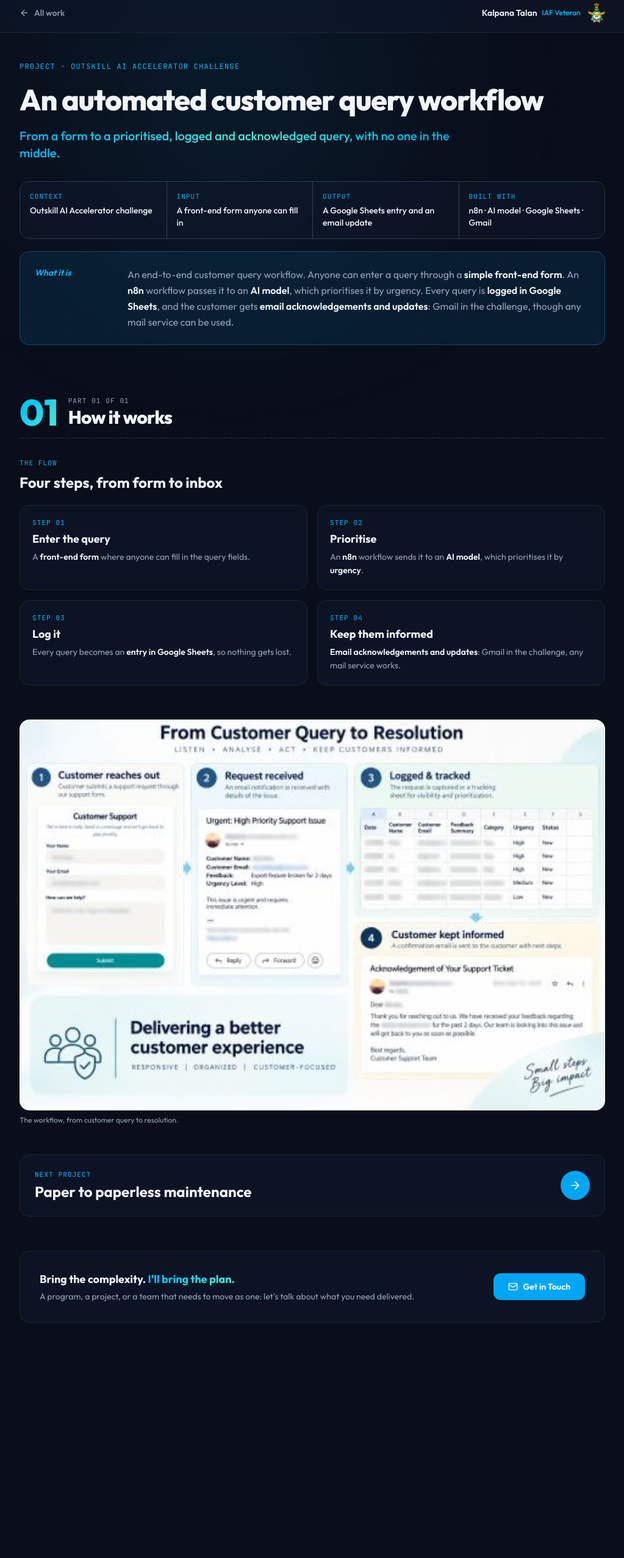
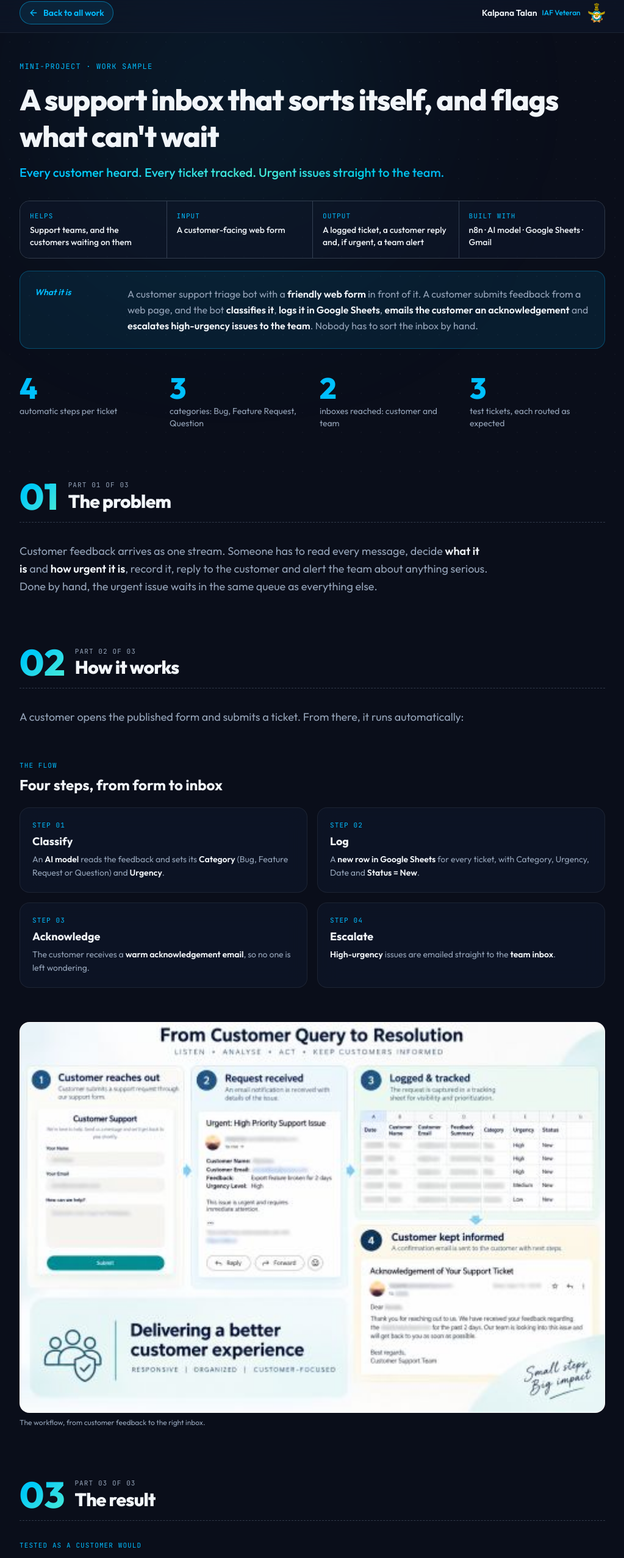
Before and after one commit to KalpanaTalan/KalpanaTalan.github.io, a Next.js app: page /projects/ai-accelerator in a window 1280 px wide. Shown: the part 11-2566 px from the top of the page at 61% size, without its empty margins (128-1151 px from the left). Before the commit the page ends 2260 px from the top, so only its background shows below. Built offline with nearby package versions, Linux system fonts and the light colour scheme.

Commit message:
Project pages: support inbox work sample, catchier closing, back-to-all-work links, centred page ending with self-updating year

```diff
--- /dev/null
+++ b/app/components/current-year.jsx
@@ -0,0 +1,6 @@
+"use client";
+
+// Renders the visitor's current year, so the footer never goes out of date.
+export function CurrentYear() {
+  return <span suppressHydrationWarning>{new Date().getFullYear()}</span>;
+}
--- a/app/data/projects.js
+++ b/app/data/projects.js
@@ -833,61 +833,98 @@ export const projects = [
   {
     id: "ai-accelerator",
     group: "build",
-    title: "An automated customer query workflow",
-    tags: ["Outskill AI Accelerator", "AI workflow"],
+    title: "A support inbox that sorts itself",
+    tags: ["Work sample", "AI customer support"],
     tag: "AI Workflow",
-    result: "Customer queries handled end to end, automatically",
-    impact: "Automated ticket lifecycle",
-    timeframe: "AI Accelerator challenge",
+    result: "Every customer answered, urgent issues straight to the team",
+    impact: "3 ticket types tested",
+    timeframe: "Work sample",
     summary:
-      "A simple front-end form feeds an n8n workflow: an AI model prioritises each customer query by urgency, logs it in Google Sheets and sends the email updates.",
+      "Customers raise a ticket from a friendly web form. Every one gets a reply, a tracked row and a priority, and anything urgent lands in the team inbox.",
     points: [
-      "A front-end form anyone can use to enter a query",
-      "AI model prioritises each query; every one logged in Google Sheets",
-      "Emails received in Gmail in the challenge; any mail service works"
+      "A friendly web form real customers can use",
+      "AI sets Category and Urgency; every ticket logged in Google Sheets",
+      "Customer gets an acknowledgement; urgent issues reach the team"
     ],
     tools: ["n8n", "AI model", "Google Sheets", "Gmail"],
     description:
-      "Built during the Outskill AI Accelerator challenge: an automated, end-to-end customer query workflow. Anyone can enter a query through a simple front-end form. An n8n workflow passes it to an AI model, which prioritises it by urgency, logs every query as an entry in Google Sheets, and sends the email acknowledgements and updates, received in Gmail in the challenge, though any mail service can be used.",
+      "A work sample: a customer support triage bot with a customer-facing web form. A customer submits feedback from a web page, and the bot classifies it by category and urgency, logs it as a new row in Google Sheets, emails the customer an acknowledgement and escalates high-urgency issues to the team.",
     image: "/workflow-diagram.jpg",
     highlights: [
-      "A front-end form where anyone can enter the query fields",
-      "An n8n workflow with an AI model that prioritises each query by urgency",
-      "Every query logged as an entry in Google Sheets for tracking",
-      "Email acknowledgements and updates: Gmail in the challenge, any mail service works"
+      "A customer-facing web form wired to the triage bot",
+      "Each ticket classified by Category (Bug, Feature Request, Question) and Urgency",
+      "A new Google Sheets row per ticket: Category, Urgency, Date and Status = New",
+      "A warm acknowledgement to the customer; an escalation to the team inbox when urgent"
     ],
+    honestNote:
+      "This was a work-sample build, tested end to end with three tickets submitted through the published form, as a customer would. It has not handled real customer volume, and I have no accuracy figure for the AI's classification, so what I have is a working, tested workflow rather than measured results.",
     caseStudy: {
-      kicker: "Project · Outskill AI Accelerator challenge",
-      title: "An automated customer query workflow",
-      subtitle: "From a form to a prioritised, logged and acknowledged query, with no one in the middle.",
+      kicker: "Mini-project · Work sample",
+      title: "A support inbox that sorts itself, and flags what can't wait",
+      subtitle: "Every customer heard. Every ticket tracked. Urgent issues straight to the team.",
       strip: [
-        { label: "Context", value: "Outskill AI Accelerator challenge" },
-        { label: "Input", value: "A front-end form anyone can fill in" },
-        { label: "Output", value: "A Google Sheets entry and an email update" },
+        { label: "Helps", value: "Support teams, and the customers waiting on them" },
+        { label: "Input", value: "A customer-facing web form" },
+        { label: "Output", value: "A logged ticket, a customer reply and, if urgent, a team alert" },
         { label: "Built with", value: "n8n · AI model · Google Sheets · Gmail" }
       ],
       oneBreathLabel: "What it is",
       oneBreath:
-        "An end-to-end customer query workflow. Anyone can enter a query through a **simple front-end form**. An **n8n** workflow passes it to an **AI model**, which prioritises it by urgency. Every query is **logged in Google Sheets**, and the customer gets **email acknowledgements and updates**: Gmail in the challenge, though any mail service can be used.",
+        "A customer support triage bot with a **friendly web form** in front of it. A customer submits feedback from a web page, and the bot **classifies it**, **logs it in Google Sheets**, **emails the customer an acknowledgement** and **escalates high-urgency issues to the team**. Nobody has to sort the inbox by hand.",
+      bigNumbers: [
+        { value: "4", label: "automatic steps per ticket" },
+        { value: "3", label: "categories: Bug, Feature Request, Question" },
+        { value: "2", label: "inboxes reached: customer and team" },
+        { value: "3", label: "test tickets, each routed as expected" }
+      ],
       blocks: [
+        { type: "part", title: "The problem" },
+        {
+          type: "lead",
+          text: "Customer feedback arrives as one stream. Someone has to read every message, decide **what it is** and **how urgent it is**, record it, reply to the customer and alert the team about anything serious. Done by hand, the urgent issue waits in the same queue as everything else."
+        },
         { type: "part", title: "How it works" },
+        {
+          type: "lead",
+          text: "A customer opens the published form and submits a ticket. From there, it runs automatically:"
+        },
         {
           type: "decisions",
           label: "The flow",
           heading: "Four steps, from form to inbox",
           itemLabel: "Step",
           items: [
-            { title: "Enter the query", text: "A **front-end form** where anyone can fill in the query fields." },
-            { title: "Prioritise", text: "An **n8n** workflow sends it to an **AI model**, which prioritises it by **urgency**." },
-            { title: "Log it", text: "Every query becomes an **entry in Google Sheets**, so nothing gets lost." },
-            { title: "Keep them informed", text: "**Email acknowledgements and updates**: Gmail in the challenge, any mail service works." }
+            { title: "Classify", text: "An **AI model** reads the feedback and sets its **Category** (Bug, Feature Request or Question) and **Urgency**." },
+            { title: "Log", text: "A **new row in Google Sheets** for every ticket, with Category, Urgency, Date and **Status = New**." },
+            { title: "Acknowledge", text: "The customer receives a **warm acknowledgement email**, so no one is left wondering." },
+            { title: "Escalate", text: "**High-urgency** issues are emailed straight to the **team inbox**." }
           ]
         },
         {
           type: "image",
           src: "/workflow-diagram.jpg",
-          alt: "Diagram of the automated customer query workflow",
-          caption: "The workflow, from customer query to resolution."
+          alt: "Diagram of the customer support triage workflow",
+          caption: "The workflow, from customer feedback to the right inbox."
+        },
+        { type: "part", title: "The result" },
+        {
+          type: "decisions",
+          label: "Tested as a customer would",
+          heading: "Three tickets through the published form",
+          itemLabel: "Test",
+          items: [
+            { title: "Bug, High", text: "Sheet row **+** acknowledgement **+** team escalation." },
+            { title: "Feature Request, Low", text: "Sheet row **+** acknowledgement only." },
+            { title: "Question, Low", text: "Sheet row **+** acknowledgement only." }
+          ]
+        },
+        {
+          type: "lead",
+          text: "Customers can now submit feedback from a web page, and behind the scenes it is **classified**, **logged**, **acknowledged** and, when it is urgent, **escalated**, with logging and email working exactly as they did before the form was added."
+        },
+        {
+          type: "honest",
+          text: "This was a work-sample build, tested end to end with three tickets submitted through the published form, as a customer would. It has not handled real customer volume, and I have no accuracy figure for the AI's classification, so what I have is a working, tested workflow rather than measured results."
         }
       ]
     }
--- a/app/projects/[id]/page.jsx
+++ b/app/projects/[id]/page.jsx
@@ -1,11 +1,12 @@
 import Image from "next/image";
 import Link from "next/link";
 import { notFound } from "next/navigation";
-import { ArrowLeft, ArrowRight, Briefcase, CheckCircle2, Clock, Mail, Target, Users, Wrench } from "lucide-react";
+import { ArrowLeft, ArrowRight, Briefcase, CheckCircle2, Clock, Target, Users, Wrench } from "lucide-react";
 import { FadeIn } from "../../components/motion-wrapper";
 import { HonestNote } from "../../components/case-study";
 import { CaseStudyV2 } from "../../components/case-study-v2";
 import { RichText } from "../../components/work-visuals";
+import { CurrentYear } from "../../components/current-year";
 import { projects, getProject } from "../../data/projects";
 
 export function generateStaticParams() {
@@ -53,9 +54,9 @@ export default async function ProjectPage({ params }) {
         <div className="max-w-5xl mx-auto px-4 sm:px-6 lg:px-8 h-16 flex items-center justify-between">
           <Link
             href="/#impact"
-            className="nav-link inline-flex items-center gap-2 text-sm font-medium text-[var(--text-secondary)] hover:text-[var(--text-primary)] transition-colors"
+            className="group inline-flex items-center gap-2 px-3.5 py-2 rounded-full border border-sky-400/50 bg-sky-500/10 text-sm font-semibold text-sky-400 hover:bg-sky-500/20 hover:border-sky-400 transition-colors"
           >
-            <ArrowLeft className="w-4 h-4" /> All work
+            <ArrowLeft className="w-4 h-4 group-hover:-translate-x-0.5 transition-transform" /> Back to all work
           </Link>
           <Link href="/" className="flex items-center gap-2 text-sm font-semibold">
             Kalpana Talan
@@ -132,26 +133,6 @@ export default async function ProjectPage({ params }) {
         </>
         )}
 
-        <FadeIn direction="up" delay={0.2}>
-          <div className="mt-14 glass-card rounded-2xl p-6 sm:p-8 border-l-4 border-l-sky-500 flex flex-col sm:flex-row sm:items-center justify-between gap-4">
-            <div>
-              <h2 className="text-lg font-bold">
-                Bring the complexity.{" "}
-                <span className="text-transparent bg-clip-text bg-gradient-to-r from-sky-400 to-teal-300">I&apos;ll bring the plan.</span>
-              </h2>
-              <p className="text-sm text-[var(--text-secondary)] mt-1">
-                A program, a project, or a team that needs to move as one: let&apos;s talk about what you need delivered.
-              </p>
-            </div>
-            <Link
-              href="/#contact"
-              className="shrink-0 px-6 py-3 text-sm font-semibold bg-sky-500 hover:bg-sky-400 text-white rounded-xl btn-lift inline-flex items-center gap-2"
-            >
-              <Mail className="w-4 h-4" /> Get in Touch
-            </Link>
-          </div>
-        </FadeIn>
-
         {/* Case study pages end with their own "Next project" card */}
         {!project.caseStudy && (
         <div className="mt-10 pt-6 border-t border-[var(--border-color)] grid grid-cols-2 gap-4 text-sm">
@@ -169,6 +150,45 @@ export default async function ProjectPage({ params }) {
           </Link>
         </div>
         )}
+
+        {/* Closing: invitation, way back, and quick links */}
+        <FadeIn direction="up" delay={0.1}>
+          <div className="mt-20 text-center">
+            <h2 className="text-2xl sm:text-3xl font-extrabold tracking-tight">
+              Bring the complexity.{" "}
+              <span className="text-transparent bg-clip-text bg-gradient-to-r from-sky-400 to-teal-300">I&apos;ll bring the plan.</span>
+            </h2>
+            <p className="mt-2 text-sm sm:text-base text-[var(--text-secondary)]">
+              Many moving parts, one finish line. Let&apos;s talk about yours.
+            </p>
+
+            <Link
+              href="/#impact"
+              className="group mt-8 inline-flex items-center gap-2 text-base font-semibold text-sky-400 hover:text-sky-300 transition-colors"
+            >
+              <ArrowLeft className="w-4 h-4 group-hover:-translate-x-1 transition-transform" /> Back to all work
+            </Link>
+
+            <div className="mt-6 flex items-center justify-center gap-6 text-sm font-medium">
+              <a href="mailto:kalpanatalan.veteran@gmail.com" className="nav-link text-[var(--text-secondary)] hover:text-sky-400 transition-colors">
+                Email
+              </a>
+              <a
+                href="https://www.linkedin.com/in/kalpanatalan/"
+                target="_blank"
+                rel="noreferrer"
+                className="nav-link text-[var(--text-secondary)] hover:text-sky-400 transition-colors"
+              >
+                LinkedIn
+              </a>
+              <Link href="/" className="nav-link text-[var(--text-secondary)] hover:text-sky-400 transition-colors">
+                Portfolio home
+              </Link>
+            </div>
+
+            <p className="mt-8 text-xs text-[var(--text-secondary)]">© <CurrentYear /> · Kalpana Talan · Indian Air Force Veteran</p>
+          </div>
+        </FadeIn>
       </main>
     </div>
   );
```
